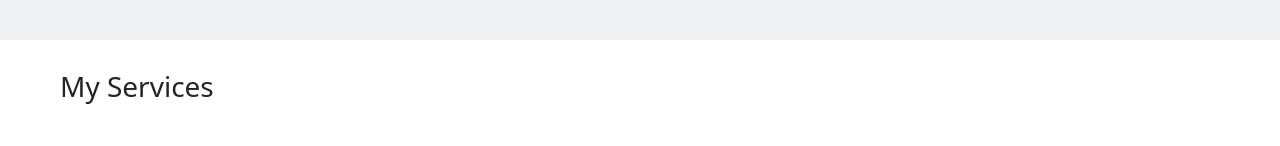
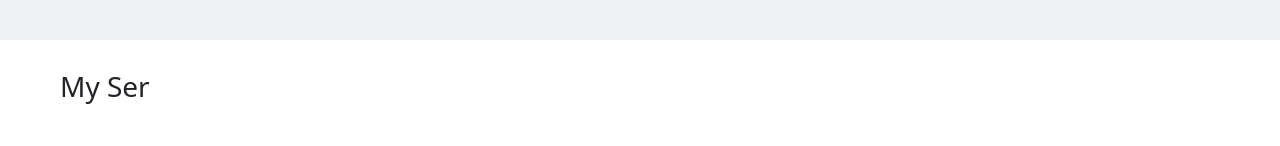
Before and after one commit to ros-dot/portfolio, a React (Create React App) app: page / in a window 1280 px wide. Shown: the part 1704-1850 px from the top of the page. Built offline with nearby package versions, Linux system fonts and the light colour scheme.

Commit message:
h1 changed

```diff
--- a/src/assets/components/ThirdPage.js
+++ b/src/assets/components/ThirdPage.js
@@ -5,7 +5,7 @@ function App() {
   return (
     <div className="App">
       <header className="App-header">
-        <h3>My Services</h3>
+        <h3>My Ser</h3>
       </header>
       <section className="services">
         <div className="service">
```
